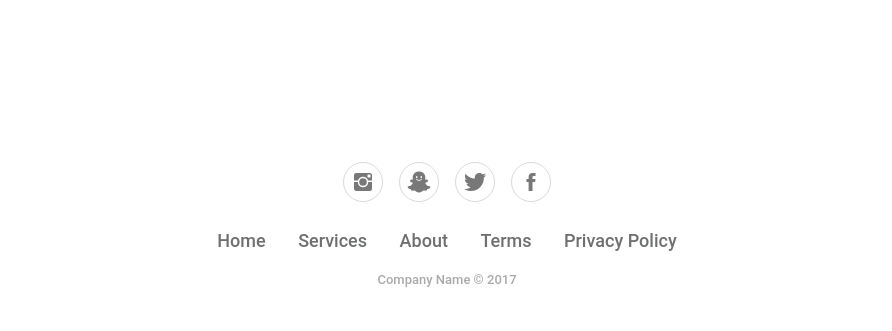
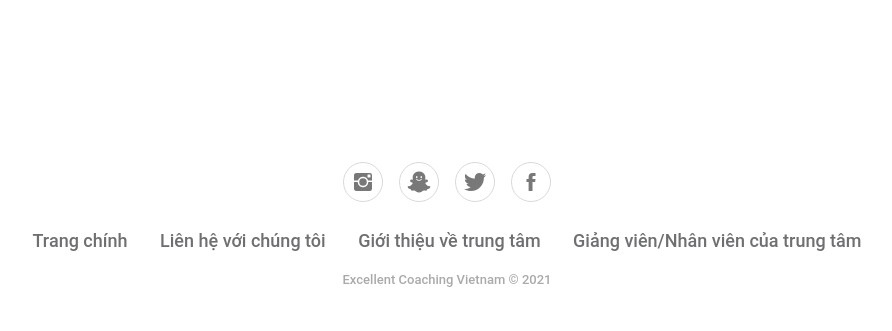
Before and after one commit to remichan97/excellent-coaching, a PHP site: page / in a window 1280 px wide. Shown: the part 1066-1397 px from the top of the page, without its empty margins (193-1085 px from the left). Run offline with PHP 8.4, Linux system fonts and the light colour scheme; data that the repository does not hold is empty; some web fonts are replaced.

Commit message:
sửa lại một chút layout của website

```diff
--- a/assets/css/project-1.css
+++ b/assets/css/project-1.css
@@ -306,3 +306,6 @@ a:hover {
 .footer-basic {
   z-index: 100;
 }
+
+.tag_academy_row.col:after .tag_academy_row.col:before {
+}
--- a/index.php
+++ b/index.php
@@ -19,56 +19,9 @@
     <link rel="stylesheet" href="assets/css/project-1.css">
     <!-- <link rel="stylesheet" href="assets/css/styles.css"> -->
 </head>
-
 <body class="home">
-    <section class="site-wrapper">
-        <header class="main_header">
-            <div class="inner_header">
-                <div class="top_nav">
-                    <div class="logo"><a data-aos="fade-up" data-aos-duration="250" data-aos-once="true" href="#">LOGO</a></div>
-                </div>
-            </div>
-        </header>
-        <div class="content_academy_wrap">
-            <div class="content_academy_inner">
-                <div class="search_form">
-                    <div class="row_title col">
-                        <h3>Chào mừng đến với Excellent Coaching Vietnam</h3>
-                        <p>Chúng tôi cung cấp những khóa học thuộc nhiều lĩnh vực khác nhau. Dưới đây là những khóa học mà chúng tôi hiện đang đào tạo&nbsp;<br></p>
-                    </div>
-                    <div class="row_search col"><input type="search" placeholder="Search"><button class="btn btn-primary search_button" type="button"><i class="fa fa-search search_icon"></i></button></div>
-                </div>
-					<?php include "./view/courselineup.php"?>
-                <div>
-                    <section class="contact-clean">
-                        <form method="post">
-                            <h2 class="text-center">Contact us</h2>
-                            <div class="form-group"><input class="form-control" type="text" name="name" placeholder="Name"></div>
-                            <div class="form-group"><input class="form-control is-invalid" type="email" name="email" placeholder="Email"><small class="form-text text-danger">Please enter a correct email address.</small></div>
-                            <div class="form-group"><textarea class="form-control" name="message" placeholder="Message" rows="14"></textarea></div>
-                            <div class="form-group"><button class="btn btn-primary" type="submit">send </button></div>
-                        </form>
-                    </section>
-                </div>
-            </div>
-        </div>
-        <div class="page_background_video">
-            <div class="color-overlay"></div><video class="background_video" preload="auto" autoplay="" loop="" muted="">
-                <source src="./assets/vbg2.mp4" type="video/mp4">
-            </video>
-        </div>
-        <footer class="footer-basic">
-            <div class="social"><a href="#"><i class="icon ion-social-instagram"></i></a><a href="#"><i class="icon ion-social-snapchat"></i></a><a href="#"><i class="icon ion-social-twitter"></i></a><a href="#"><i class="icon ion-social-facebook"></i></a></div>
-            <ul class="list-inline">
-                <li class="list-inline-item"><a href="#">Home</a></li>
-                <li class="list-inline-item"><a href="#">Services</a></li>
-                <li class="list-inline-item"><a href="#">About</a></li>
-                <li class="list-inline-item"><a href="#">Terms</a></li>
-                <li class="list-inline-item"><a href="#">Privacy Policy</a></li>
-            </ul>
-            <p class="copyright">Company Name © 2017</p>
-        </footer>
-    </section>
+        <?php include "./layout/body.php"?>
+        <?php include "./layout/footer.php"?>
     <script src="assets/js/jquery.min.js"></script>
     <script src="assets/bootstrap/js/bootstrap.min.js"></script>
     <script src="assets/js/bs-init.js"></script>
--- /dev/null
+++ b/layout/body.php
@@ -0,0 +1,10 @@
+<?php if(isset($_GET['request'])) {
+    switch ($_GET['request']) {
+        case 'home':
+            include "./view/home.php";
+            break;
+    }
+} else {
+    include "./view/home.php";
+}
+?>
--- /dev/null
+++ b/layout/footer.php
@@ -0,0 +1,10 @@
+<footer class="footer-basic">
+	<div class="social"><a href="#"><i class="icon ion-social-instagram"></i></a><a href="#"><i class="icon ion-social-snapchat"></i></a><a href="#"><i class="icon ion-social-twitter"></i></a><a href="#"><i class="icon ion-social-facebook"></i></a></div>
+	<ul class="list-inline">
+		<li class="list-inline-item"><a href="?request=home">Trang chính</a></li>
+		<li class="list-inline-item"><a href="?request=contact">Liên hệ với chúng tôi</a></li>
+		<li class="list-inline-item"><a href="?request=about">Giới thiệu về trung tâm</a></li>
+		<li class="list-inline-item"><a href="#?request=people">Giảng viên/Nhân viên của trung tâm</a></li>
+	</ul>
+	<p class="copyright">Excellent Coaching Vietnam © 2021</p>
+</footer>
--- /dev/null
+++ b/view/home.php
@@ -0,0 +1,37 @@
+<section class="site-wrapper">
+        <header class="main_header">
+            <div class="inner_header">
+                <div class="top_nav">
+                    <div class="logo"><a data-aos="fade-up" data-aos-duration="250" data-aos-once="true" href="#">LOGO</a></div>
+                </div>
+            </div>
+        </header>
+        <div class="content_academy_wrap">
+            <div class="content_academy_inner">
+                <div class="search_form">
+                    <div class="row_title col">
+                        <h3>Chào mừng đến với Excellent Coaching Vietnam</h3>
+                        <p>Chúng tôi cung cấp những khóa học thuộc nhiều lĩnh vực khác nhau. Dưới đây là những khóa học mà chúng tôi hiện đang đào tạo&nbsp;<br></p>
+                    </div>
+                    <div class="row_search col"><input type="search" placeholder="Search"><button class="btn btn-primary search_button" type="button"><i class="fa fa-search search_icon"></i></button></div>
+                </div>
+					<?php include "./view/courselineup.php"?>
+                <div>
+                    <section class="contact-clean">
+                        <form method="post">
+                            <h2 class="text-center">Contact us</h2>
+                            <div class="form-group"><input class="form-control" type="text" name="name" placeholder="Name"></div>
+                            <div class="form-group"><input class="form-control is-invalid" type="email" name="email" placeholder="Email"><small class="form-text text-danger">Please enter a correct email address.</small></div>
+                            <div class="form-group"><textarea class="form-control" name="message" placeholder="Message" rows="14"></textarea></div>
+                            <div class="form-group"><button class="btn btn-primary" type="submit">send </button></div>
+                        </form>
+                    </section>
+                </div>
+            </div>
+        </div>
+        <div class="page_background_video">
+            <div class="color-overlay"></div><video class="background_video" preload="auto" autoplay="" loop="" muted="">
+                <source src="./assets/vbg2.mp4" type="video/mp4">
+            </video>
+        </div>
+    </section>
```
